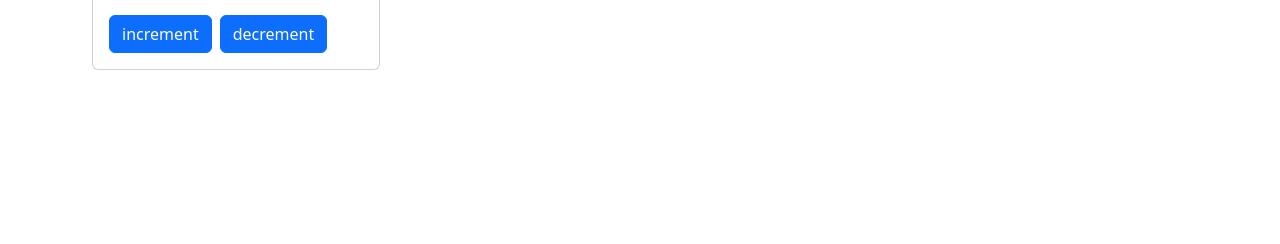
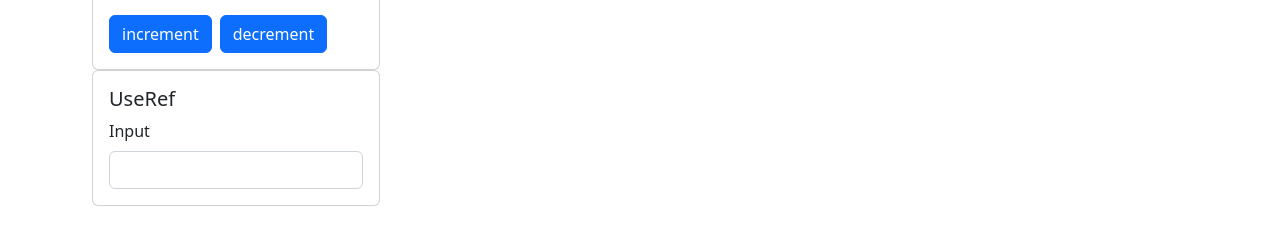
Before and after one commit to willemverbuyst/react-hooks, a React (Create React App) app: page / in a window 1280 px wide. Shown: the part 338-582 px from the top of the page. Built offline with nearby package versions, Linux system fonts and the light colour scheme.

Commit message:
feat: add useRef hook

```diff
--- a/src/App.tsx
+++ b/src/App.tsx
@@ -5,6 +5,7 @@ import UseEffectComponent from './components/useEffectComponent';
 import UseStateComponent from './components/UseStateComponent';
 import UseContextComponent from './components/useContextComponent';
 import UseReducerComponent from './components/useReducerComponent';
+import UseRefComponent from './components/useRef';
 
 function App() {
   return (
@@ -23,6 +24,11 @@ function App() {
           <UseReducerComponent />
         </Col>
       </Row>
+      <Row>
+        <Col>
+          <UseRefComponent />
+        </Col>
+      </Row>
     </Container>
   );
 }
--- /dev/null
+++ b/src/components/useRef.tsx
@@ -0,0 +1,19 @@
+import Card from 'react-bootstrap/Card';
+import Form from 'react-bootstrap/Form';
+import { useRef } from 'react';
+
+export default function UseRefComponent() {
+  const inputRef = useRef<HTMLInputElement | null>(null);
+
+  console.log('UseRefComponent is rendered');
+
+  return (
+    <Card style={{ width: '18rem' }}>
+      <Card.Body>
+        <Card.Title>UseRef</Card.Title>
+        <Form.Label htmlFor="input">Input</Form.Label>
+        <Form.Control type="text" id="input" ref={inputRef} />
+      </Card.Body>
+    </Card>
+  );
+}
```
Also changed, not shown: src/logo.svg (deleted).
